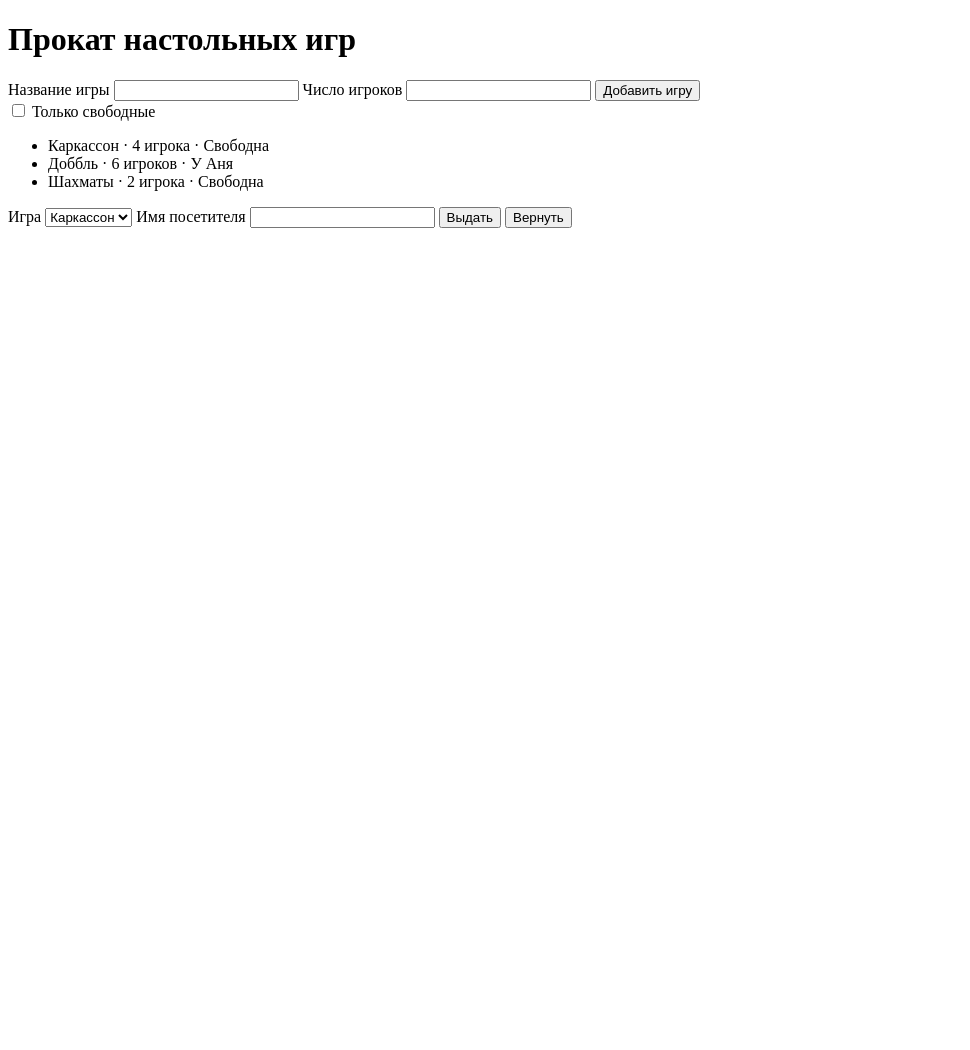
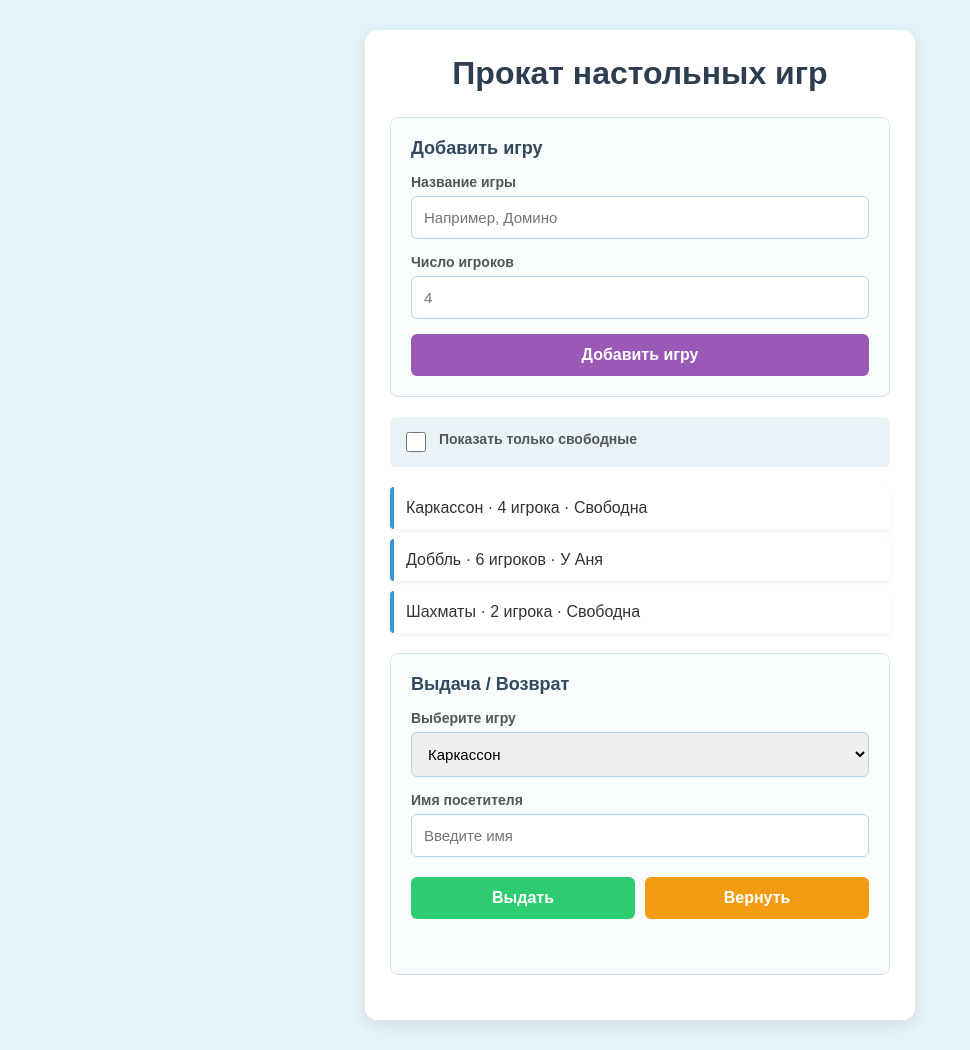
Before and after one commit to Adema0606/Board-game-rental, a plain HTML site: page index.html in a window 1280 px wide. Shown: the whole page, without its empty margins (0-970 px from the left). Before the commit the page ends 800 px from the top, so only its background shows below. Drawn offline with Linux system fonts and the light colour scheme.

Commit message:
добавила финальный стиль

```diff
--- a/index.html
+++ b/index.html
@@ -4,39 +4,60 @@
     <meta charset="UTF-8">
     <meta name="viewport" content="width=device-width, initial-scale=1.0">
     <title>Прокат настольных игр</title>
+    <link rel="stylesheet" href="style.css">
 </head>
 <body>
+ <div class="container">
     <h1>Прокат настольных игр</h1>
 
-  <div>
+    <div class="card">
+      <h2>Добавить игру</h2>
+
+      <div class="field">
         <label for="newGameTitle">Название игры</label>
-    <input id="newGameTitle" type="text">
-
-    <label for="newGamePlayers">Число игроков</label>
-    <input id="newGamePlayers" type="number">
-
-    <button id="addGameButton" type="button">Добавить игру</button>
+        <input id="newGameTitle" type="text" placeholder="Например, Домино">
       </div>
 
-  <div>
-    <input type="checkbox" id="showOnlyFree">
-    <label for="showOnlyFree">Только свободные</label>
+      <div class="field">
+        <label for="newGamePlayers">Число игроков</label>
+        <input id="newGamePlayers" type="number" placeholder="4">
       </div>
 
-  <ul id="gameList"></ul>
+      <button id="addGameButton" type="button" class="btn-add">Добавить игру</button>
+    </div>
 
-  <label for="gameSelect">Игра</label>
+    <div class="filter-group">
+      <input type="checkbox" id="showOnlyFree">
+      <label for="showOnlyFree">Показать только свободные</label>
+    </div>
+
+    <ul id="gameList" class="game-list"></ul>
+
+    <div class="card">
+      <h2>Выдача / Возврат</h2>
+
+      <div class="field">
+        <label for="gameSelect">Выберите игру</label>
         <select id="gameSelect">
           <option value="0">Каркассон</option>
           <option value="1">Доббль</option>
           <option value="2">Шахматы</option>
         </select>
+      </div>
 
+      <div class="field">
         <label for="borrowerName">Имя посетителя</label>
-  <input id="borrowerName" type="text">
-  <button id="borrowButton" type="button">Выдать</button>
-  <button id="returnButton" type="button">Вернуть</button>
-  <p id="message"></p>
+        <input id="borrowerName" type="text" placeholder="Введите имя">
+      </div>
+
+      <div class="btn-group">
+        <button id="borrowButton" type="button" class="btn-borrow">Выдать</button>
+        <button id="returnButton" type="button" class="btn-return">Вернуть</button>
+      </div>
+
+      <p id="message" class="message"></p>
+    </div>
+  </div>
 
 <script src="index.js"></script>
 </body>
--- /dev/null
+++ b/style.css
@@ -0,0 +1,155 @@
+body {
+  font-family: Arial, sans-serif;
+  background-color: #e5f4f9;
+  color: #333;
+  margin: 0;
+  padding: 30px 15px;
+  display: flex;
+  justify-content: center;
+}
+
+.container {
+  max-width: 500px;
+  width: 100%;
+  background-color: #ffffff;
+  padding: 25px;
+  border-radius: 12px;
+  box-shadow: 0 4px 15px rgba(0, 0, 0, 0.1);
+}
+
+h1 {
+  text-align: center;
+  color: #2c3e50;
+  margin-top: 0;
+  margin-bottom: 25px;
+}
+
+h2 {
+  font-size: 18px;
+  color: #34495e;
+  margin-top: 0;
+  margin-bottom: 15px;
+}
+
+.card {
+  background-color: #f8fcfd;
+  border: 1px solid #d1e3eb;
+  border-radius: 8px;
+  padding: 20px;
+  margin-bottom: 20px;
+}
+
+.field {
+  display: block;
+  width: 100%;
+  margin-bottom: 15px;
+}
+
+label {
+  display: block;
+  font-size: 14px;
+  font-weight: bold;
+  color: #555;
+  margin-bottom: 6px;
+}
+
+input[type="text"],
+input[type="number"],
+select {
+  display: block;
+  width: 100%;
+  box-sizing: border-box;
+  padding: 12px;
+  border: 1px solid #b3d4e0;
+  border-radius: 6px;
+  font-size: 15px;
+  outline: none;
+  font-family: inherit;
+}
+
+input[type="text"]:focus,
+input[type="number"]:focus,
+select:focus {
+  border-color: #3498db;
+}
+
+button {
+  display: block;
+  padding: 12px 15px;
+  border: none;
+  border-radius: 6px;
+  font-size: 16px;
+  font-weight: bold;
+  cursor: pointer;
+  transition: opacity 0.2s;
+  font-family: inherit;
+  width: 100%;
+}
+
+button:hover {
+  opacity: 0.9;
+}
+
+.btn-add {
+  background-color: #9b59b6;
+  color: white;
+}
+
+.btn-group {
+  display: flex;
+  gap: 10px;
+  margin-top: 20px;
+}
+
+.btn-borrow {
+  background-color: #2ecc71;
+  color: white;
+  flex: 1;
+}
+
+.btn-return {
+  background-color: #f39c12;
+  color: white;
+  flex: 1;
+}
+
+.filter-group {
+  display: flex;
+  align-items: center;
+  gap: 10px;
+  margin-bottom: 20px;
+  padding: 12px;
+  background-color: #eaf4f8;
+  border-radius: 6px;
+}
+
+input[type="checkbox"] {
+  width: 20px;
+  height: 20px;
+  cursor: pointer;
+}
+
+.game-list {
+  list-style: none;
+  padding: 0;
+  margin: 0 0 20px 0;
+}
+
+.game-list li {
+  background-color: #ffffff;
+  border-left: 4px solid #3498db;
+  padding: 12px;
+  margin-bottom: 10px;
+  border-radius: 4px;
+  box-shadow: 0 2px 4px rgba(0,0,0,0.05);
+  font-size: 16px;
+}
+
+.message {
+  text-align: center;
+  font-weight: bold;
+  color: #e74c3c;
+  margin-bottom: 0;
+  margin-top: 15px;
+  min-height: 20px;
+}
```
Lines whose indentation alone changed are shown as unchanged.
